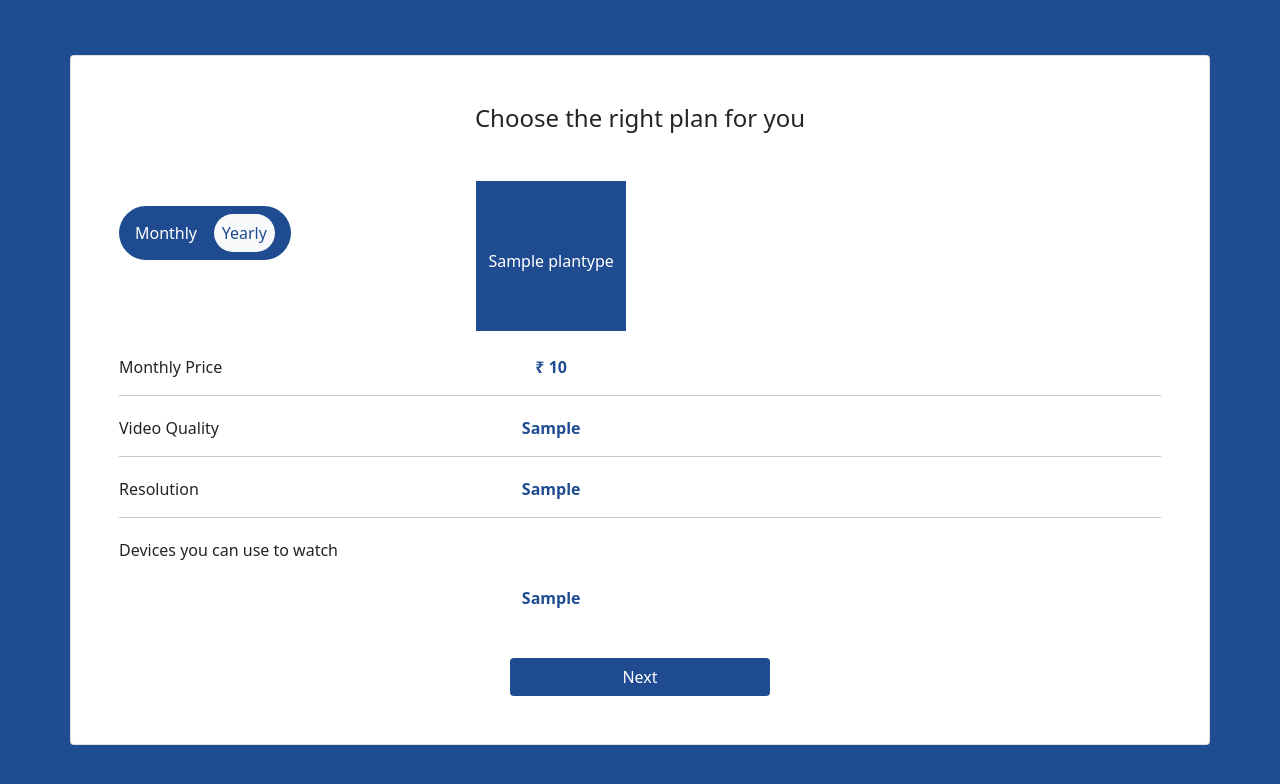
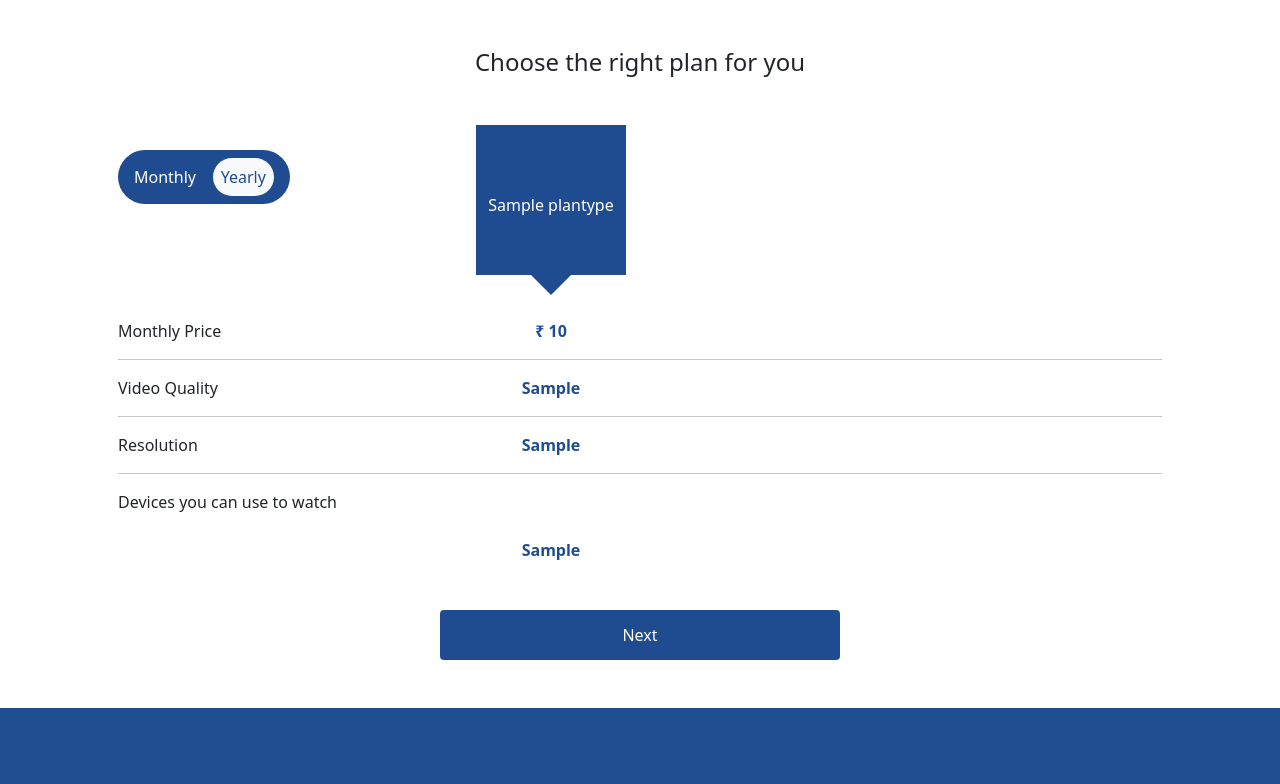
Before and after one commit to KamaljeetSahoo/Richpanel-Assessment, a Django app: page /yearly/ in a window 1280 px wide. Shown: the top 784 px of the page. Run offline with Django 4.2, Linux system fonts and the light colour scheme; a user stored in the database is signed in; tables that the repository leaves empty hold one stand-in row (values such as "Sample post"); some libraries are stand-ins or nearby versions.

Commit message:
Billing page yearly UI improved

```diff
--- a/templates/subscription/billingYearly.html
+++ b/templates/subscription/billingYearly.html
@@ -1,10 +1,12 @@
 {% extends 'base.html' %}
 {% block body_content %}
-<div class="container h-100">
-    <div class="row my-auto h-100">
-        <div class="card my-auto mx-auto p-5">
-            <h4 class="text-center mb-5">Choose the right plan for you</h4>
-            <div class="row">
+<div class="container-fluid" style="background-color:white">
+    <div class="container h-100 " >
+        <div class="row my-auto h-100">
+            <div class="my-auto mx-auto p-5">
+                <h4 class="text-center mb-5">Choose the right plan for you</h4>
+                <div class="row">
+
                 <div class="col-md-4" style="margin-top: 40px;">
                     <div>
                         <span class="rounded-pill p-3 secondary_color">
@@ -16,22 +18,29 @@
                     </div>
                 </div>
                 {% for ptype in plan_types %}
-                    <div class="col-md-2 text-center text-white">
+                <div class="col-md-2">
+                    <div class="text-center text-white">
                         <div class="ptype{{forloop.counter}}" style="height:150px; width:150px; display:inline-block; padding-top:68px; background-color:rgb(121, 147, 189) !important">
                             {{ptype}}
                         </div>
                     </div>
+                    <div >
+                        <div class="mx-auto ttype{{forloop.counter}}" style="width: 0; height: 0; border-left: 20px solid transparent;border-right: 20px solid transparent;border-top: 20px solid rgb(255,255,255);"></div>
+
+                    </div>
+
+                </div>
                 {% endfor %}
             </div>
 
             <div class="row mt-4">
                 <div class="col-md-4">
-                    <div>
+                    <div style="font-weight:500;">
                         Monthly Price
                     </div>
                 </div>
                 {% for price in yearlyPrices %}
-                    <div class="col-md-2 text-center text{{forloop.counter}}">
+                    <div class="col-md-2 text-center text{{forloop.counter}}" style="color:rgb(86,85,85)">
                         <div style="font-weight: 700;">
                             ₹ {{price}}
                         </div>
@@ -42,12 +51,12 @@
 
             <div class="row mt-1">
                 <div class="col-md-4">
-                    <div>
+                    <div style="font-weight:500;">
                         Video Quality
                     </div>
                 </div>
                 {% for quality in video_qualities %}
-                    <div class="col-md-2 text-center text{{forloop.counter}}">
+                    <div class="col-md-2 text-center text{{forloop.counter}}" style="color:rgb(86,85,85)">
                         <div style="font-weight: 700;">
                             {{quality}}
                         </div>
@@ -58,12 +67,12 @@
 
             <div class="row mt-1">
                 <div class="col-md-4">
-                    <div>
+                    <div style="font-weight:500;">
                         Resolution
                     </div>
                 </div>
                 {% for resolution in resolutions %}
-                    <div class="col-md-2 text-center text{{forloop.counter}}">
+                    <div class="col-md-2 text-center text{{forloop.counter}}" style="color:rgb(86,85,85)">
                         <div style="font-weight: 700;">
                             {{resolution}}
                         </div>
@@ -74,12 +83,12 @@
 
             <div class="row mt-1">
                 <div class="col-md-4">
-                    <div>
+                    <div style="font-weight:500;">
                         Devices you can use to watch
                     </div>
                 </div>
                 {% for device_list in devices %}
-                    <div class="col-md-2 text-center text{{forloop.counter}}" style="font-weight: 700;">
+                    <div class="col-md-2 text-center text{{forloop.counter}}" style="font-weight: 700;color:rgb(86,85,85)">
                         {% for device in device_list %}
                             <div class="mt-5">{{device}}</div>
                         {% endfor %}
@@ -88,7 +97,7 @@
             </div>
             <div class="row mt-5">
                 <div class="col text-center">
-                    <button class="btn w-25 text-white" id="nextButton" style="background-color: rgb(31, 76, 145)">Next</button>
+                    <button class="btn text-white" id="nextButton" style="background-color: rgb(31, 76, 145);width:400px;height:50px">Next</button>
                 </div>
             </div>
         </div>
@@ -103,24 +112,26 @@ $(document).ready(function(){
   for (element of containers){
     element.style.color = "rgb(31, 76, 145)";
   }
+  var planTypeTriangle = document.getElementsByClassName('ttype1');
+  planTypeTriangle[0].style.borderTop = "20px solid rgb(31, 76, 145)";
   var planType = document.getElementsByClassName('ptype1');
   planType[0].style.backgroundColor = "rgb(31, 76, 145)";
   function resetColor(){
     var containers = document.getElementsByClassName('text1');
     for (element of containers){
-        element.style.color = "black";
+        element.style.color = "rgb(86,85,85)";
     }
     var containers = document.getElementsByClassName('text2');
     for (element of containers){
-        element.style.color = "black";
+        element.style.color = "rgb(86,85,85)";
     }
     var containers = document.getElementsByClassName('text3');
     for (element of containers){
-        element.style.color = "black";
+        element.style.color = "rgb(86,85,85)";
     }
     var containers = document.getElementsByClassName('text4');
     for (element of containers){
-        element.style.color = "black";
+        element.style.color = "rgb(86,85,85)";
     }
     var container = document.getElementsByClassName('ptype1');
     container[0].style.backgroundColor = "rgb(121, 147, 189)";
@@ -130,6 +141,15 @@ $(document).ready(function(){
     container[0].style.backgroundColor = "rgb(121, 147, 189)";
     var container = document.getElementsByClassName('ptype4');
     container[0].style.backgroundColor = "rgb(121, 147, 189)";
+    var container = document.getElementsByClassName('ttype1');
+    container[0].style.borderTop = "20px solid rgb(255, 255, 255)";
+    var container = document.getElementsByClassName('ttype2');
+    container[0].style.borderTop = "20px solid rgb(255, 255, 255)";
+    var container = document.getElementsByClassName('ttype3');
+    container[0].style.borderTop = "20px solid rgb(255, 255, 255)";
+    var container = document.getElementsByClassName('ttype4');
+    container[0].style.borderTop = "20px solid rgb(255, 255, 255)";
+
     console.log(selected)
   }
   function changeColor(num){
@@ -139,6 +159,8 @@ $(document).ready(function(){
     }
     var container = document.getElementsByClassName('ptype'+num);
     container[0].style.backgroundColor = "rgb(31, 76, 145)";
+    var container = document.getElementsByClassName('ttype'+num);
+    container[0].style.borderTop = "20px solid rgb(31, 76, 145)";
   }
   $('.text1').click(function(){
     selected = "Mobile"
```
